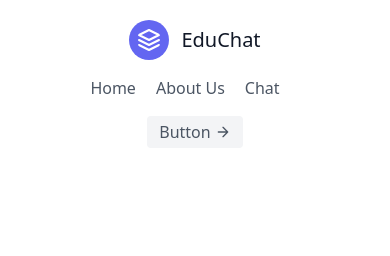
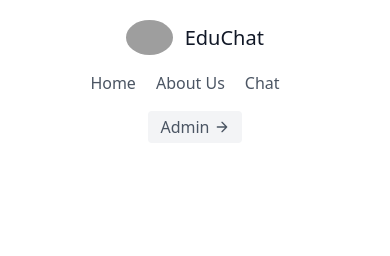
Before and after one commit to samarth20131/Edubot, a Django app: page / in a window 390 px wide. Shown: the top 256 px of the page. Run offline with Django 4.2, Linux system fonts and the light colour scheme; some libraries are stand-ins or nearby versions; grey boxes are pictures that could not be loaded.

Commit message:
logo change

```diff
--- a/templates/base.html
+++ b/templates/base.html
@@ -6,12 +6,20 @@
     <title>
         {% block title %}{% endblock title %}
     </title>
+    <style>
+	.logo-img{
+		height:35px;
+		border-radius: 50%;
+	}
+    </style>
     <script src="https://cdn.tailwindcss.com"></script>
   </head>
+  <body>
   <header class="text-gray-600 body-font">
 	  <div class="container mx-auto flex flex-wrap p-5 flex-col md:flex-row items-center">
-		  <a class="flex title-font font-medium items-center text-gray-900 mb-4 md:mb-0">
-			  <svg xmlns="http://www.w3.org/2000/svg" fill="none" stroke="currentColor" stroke-linecap="round" stroke-linejoin="round" stroke-width="2" class="w-10 h-10 text-white p-2 bg-indigo-500 rounded-full" viewBox="0 0 24 24">
+		  <a class="flex title-font font-medium items-center text-gray-900 mb-4 md:mb-0" href="/">
+				<img class="logo-img" src="https://user-images.githubusercontent.com/110403688/194213805-89f973f6-71c6-484c-9ad5-4e340f738a8f.png" alt=""
+				id="logo"/>
 				  <path d="M12 2L2 7l10 5 10-5-10-5zM2 17l10 5 10-5M2 12l10 5 10-5"></path>
 				</svg>
 				<span class="ml-3 text-xl">EduChat</span>
@@ -21,7 +29,7 @@
 				<a class="mr-5 hover:text-gray-900" href="">About Us</a>
 				<a class="mr-5 hover:text-gray-900" href="/chat">Chat</a>
 			</nav>
-			<button class="inline-flex items-center bg-gray-100 border-0 py-1 px-3 focus:outline-none hover:bg-gray-200 rounded text-base mt-4 md:mt-0">Button
+			<button class="inline-flex items-center bg-gray-100 border-0 py-1 px-3 focus:outline-none hover:bg-gray-200 rounded text-base mt-4 md:mt-0">Admin
 				<svg fill="none" stroke="currentColor" stroke-linecap="round" stroke-linejoin="round" stroke-width="2" class="w-4 h-4 ml-1" viewBox="0 0 24 24">
 					<path d="M5 12h14M12 5l7 7-7 7"></path>
 				</svg>
@@ -105,7 +113,7 @@
 	      <svg xmlns="http://www.w3.org/2000/svg" fill="none" stroke="currentColor" stroke-linecap="round" stroke-linejoin="round" stroke-width="2" class="w-10 h-10 text-white p-2 bg-indigo-500 rounded-full" viewBox="0 0 24 24">
 		<path d="M12 2L2 7l10 5 10-5-10-5zM2 17l10 5 10-5M2 12l10 5 10-5"></path>
 	      </svg>
-	      <span class="ml-3 text-xl">Tailblocks</span>
+	      <span class="ml-3 text-xl">EduChat</span>
 	    </a>
 	    <p class="text-sm text-gray-500 sm:ml-6 sm:mt-0 mt-4">© 2020 Tailblocks —
 	      <a href="https://twitter.com/knyttneve" rel="noopener noreferrer" class="text-gray-600 ml-1" target="_blank">@knyttneve</a>
@@ -137,5 +145,5 @@
 	  </div>
 	</div>
       </footer>
-
+</body>
 </html>
```
